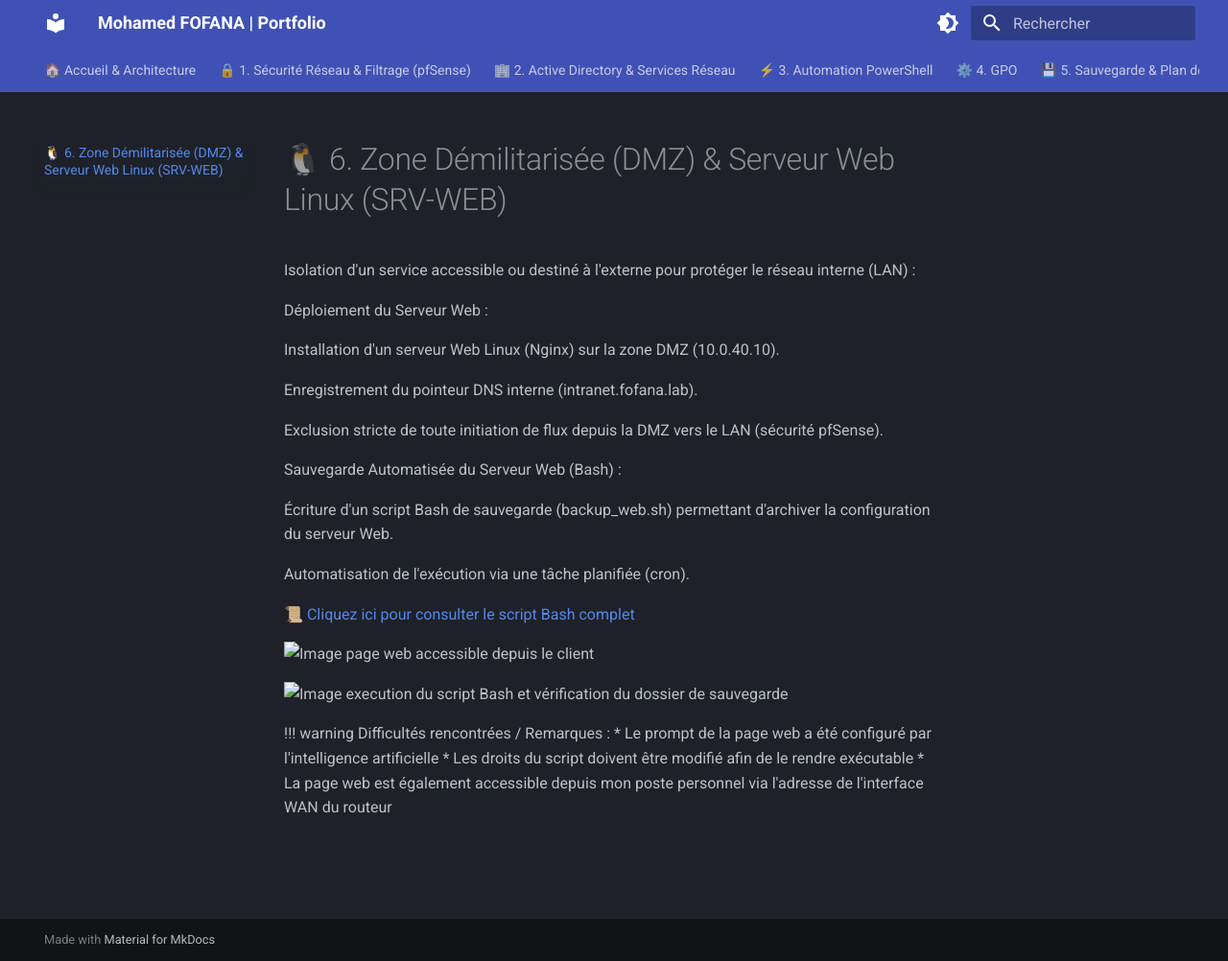
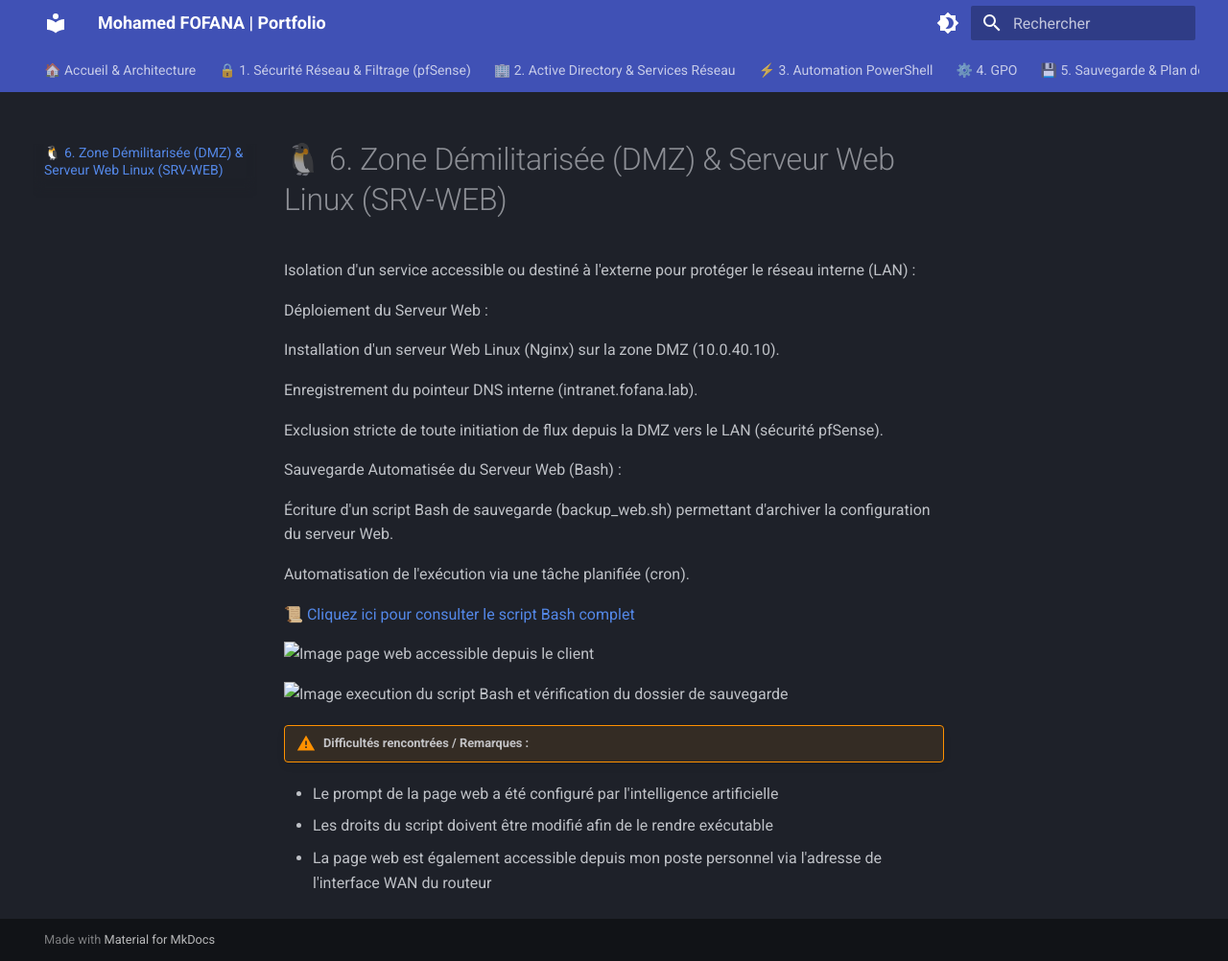
Before and after one commit to mohamedfofana/HomeLab, an MkDocs documentation site: the page built from docs/06-dmz-linux.md, in a window 1280 px wide and 1002 px high. Shown: the whole window at 96% size. Built offline with MkDocs 1.6.1 and Material for MkDocs 9.7.7, drawn with Linux system fonts in a browser that asks for light colours.

Commit message:
Update 06-dmz-linux.md

```diff
--- a/docs/06-dmz-linux.md
+++ b/docs/06-dmz-linux.md
@@ -21,7 +21,7 @@ Automatisation de l'exécution via une tâche planifiée (cron).
 
 ![Image execution du script Bash et vérification du dossier de sauvegarde](./images/script_web.png)
 
-!!! warning Difficultés rencontrées / Remarques :
+!!! warning "Difficultés rencontrées / Remarques :"
   * Le prompt de la page web a été configuré par l'intelligence artificielle
   * Les droits du script doivent être modifié afin de le rendre exécutable
   * La page web est également accessible depuis mon poste personnel via l'adresse de l'interface WAN du routeur
```
